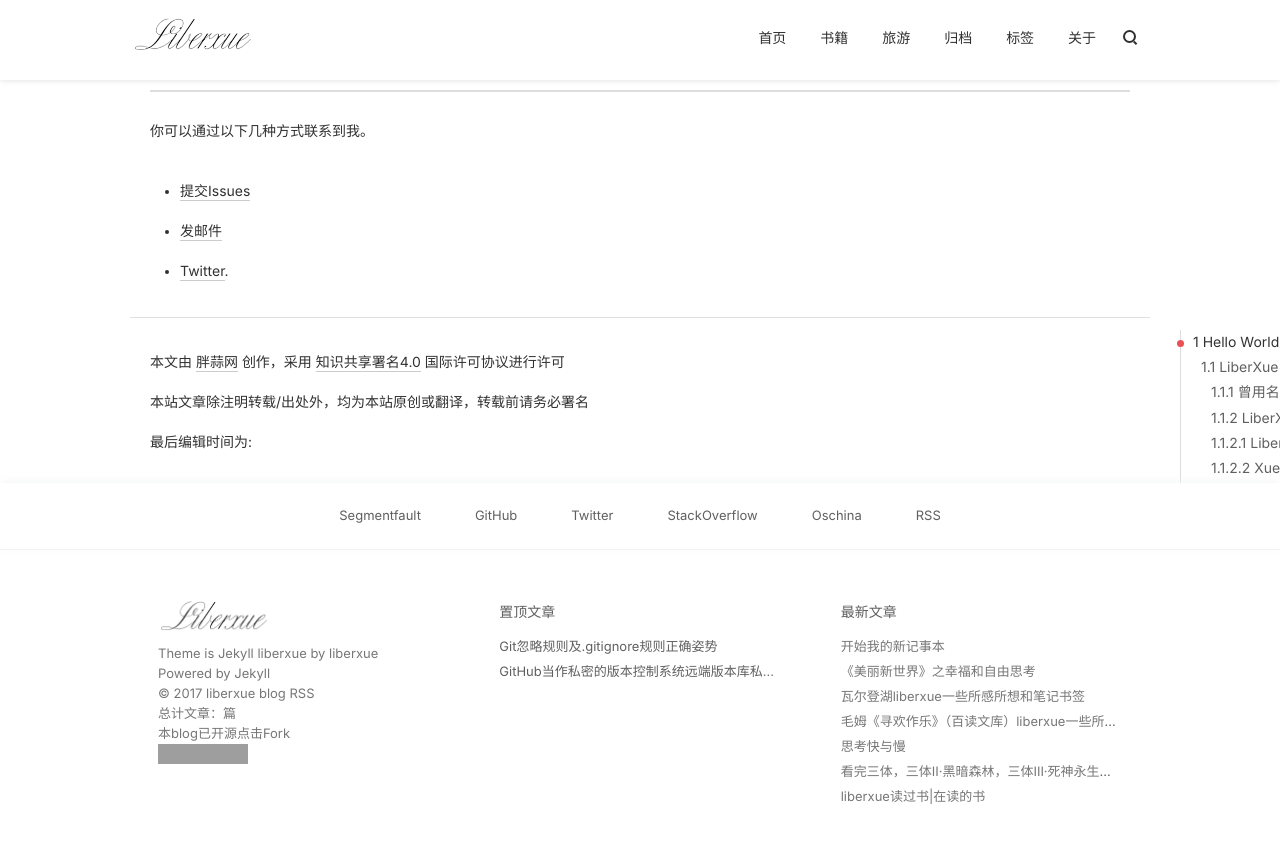
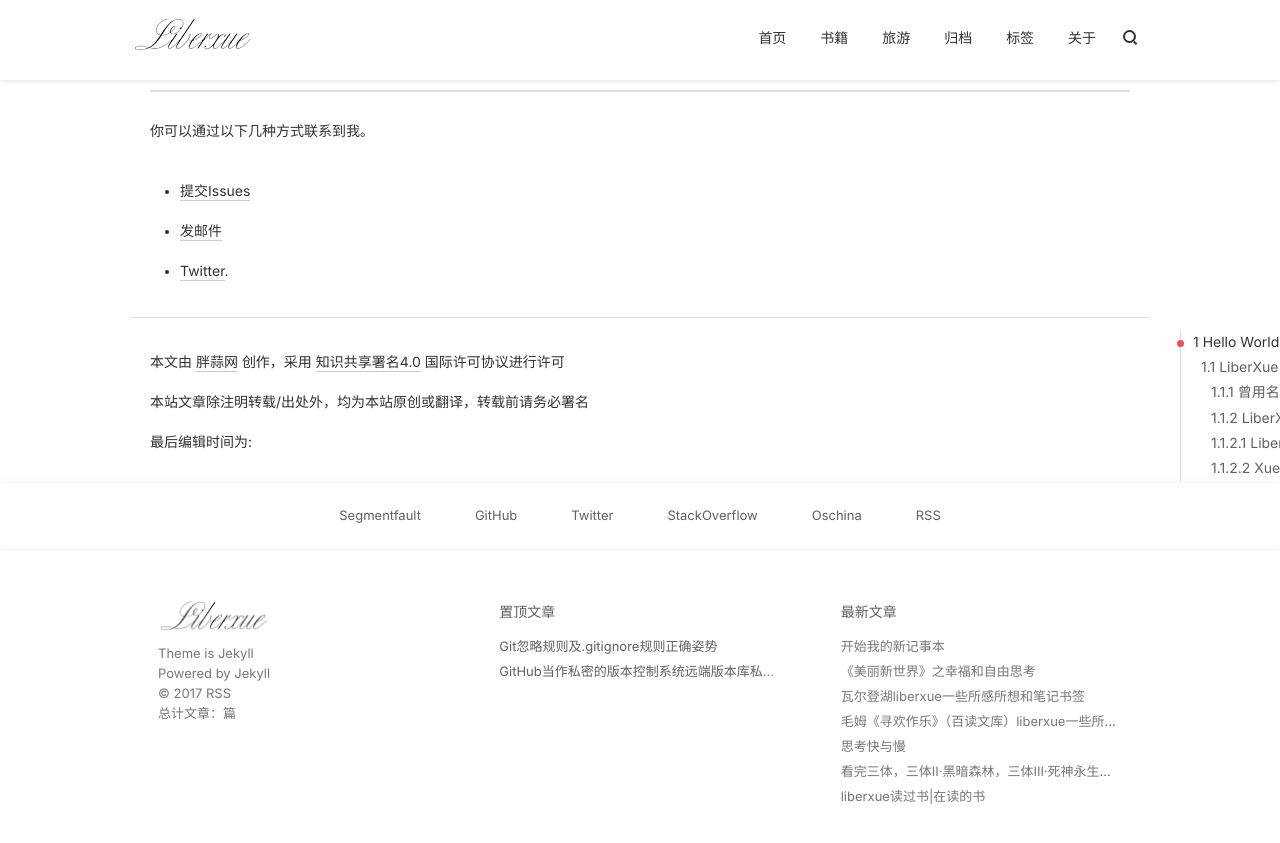
Before and after one commit to mhcyong/blog, a Jekyll site: the page built from about.md, in a window 1280 px wide and 900 px high, scrolled down 4921 px. Shown: the top 843 px of the window. Built offline with Jekyll 4.4.1, drawn with Linux system fonts in a browser that asks for light colours; nearby versions of some CDN libraries; comment, search, counter and statistics services are not loaded; grey boxes are pictures that could not be loaded.

Commit message:
update template

```diff
--- a/_includes/foot.html
+++ b/_includes/foot.html
@@ -2,11 +2,11 @@
 	<div class="footer-social">
 		<div class="footer-container clearfix">
 			<div class="social-list">
-	 <a class="social segmentfault" target="blank" href="https://segmentfault.com/u/liberxue" title="访问 LiberXue_Twitter" data-hover="Segmentfault">Segmentfault</a>
-    <a class="social github" target="blank" href="https://github.com/liberxue" title="访问 LiberXue_Twitter" data-hover="GitHub">GitHub</a>
-    <a class="social twitter" target="blank" href="http://twitter.com/liberxue" title="访问 LiberXue_Twitter" data-hover="Twitter">Twitter</a>
-     <a class="social stackoverflow" target="blank" href="https://stackoverflow.com/users/6902190/liberxue" title="访问 LiberXue_stackoverflow" data-hover="StackOverflow">StackOverflow</a>
-          <a class="social oschina" target="blank" href="https://my.oschina.net/bolanzw" title="访问 LiberXue_Oschina" data-hover="Oschina">Oschina</a>
+			 <a class="social segmentfault" target="blank" href="https://segmentfault.com/u/mhcyong" title="访问" data-hover="Segmentfault">Segmentfault</a>
+			 <a class="social github" target="blank" href="https://github.com/mhcyong" title="访问" data-hover="GitHub">GitHub</a>
+			 <a class="social twitter" target="blank" href="http://twitter.com/mhcyong" title="访问" data-hover="Twitter">Twitter</a>
+			 <a class="social stackoverflow" target="blank" href="https://stackoverflow.com/users/6902190/mhcyong" title="访问 mhcyong_stackoverflow" data-hover="StackOverflow">StackOverflow</a>
+			 <a class="social oschina" target="blank" href="https://my.oschina.net/mhcyong" title="访问 LiberXue_Oschina" data-hover="Oschina">Oschina</a>
 			 <a class="social rss" target="blank" href="/feed.xml"title="访问 LiberXue_RSS" data-hover="RSS">RSS</a>
 			</div>
 		</div>
@@ -16,13 +16,12 @@
             <div class="meta-item meta-copyright">
                 <div class="meta-copyright-info">
                     <a href="/" class="info-logo">
-                         <img src="{{ site.url }}/style/images/logo-liberxue.png"   title="访问 LiberXue_blog" data-hover="LiberXue_blog" alt="LiberXue_blog" /> </a>
+                         <img src="{{ site.url }}/style/images/logo-liberxue.png"   title="访问胖蒜网" data-hover="胖蒜网" alt="胖蒜网" /> </a>
                     <div class="info-text">
-                        <p>Theme is <a href="http://www.liberxue.com/2017/08/03/Jekyllthemes.html" title="访问 Jekyll liberxue主题"  data-hover="Jekyll liberxue"target="_blank">Jekyll liberxue</a> by <a href="http://www.liberxue.com/about" target="_blank">liberxue</a></p>
+                        <p>Theme is <a href="" title="访问主题"  data-hover="Jekyll"target="_blank">Jekyll</a></p>
                         <p>Powered by <a href="{{ site.url }}/tags/#Jekyll" title="Jekyll" data-hover="Jekyll" target="_blank" rel="nofollow">Jekyll</a></p>
-                        <p>&copy; 2017 <a href="/feed.xml"  title="访问 liberxue blog RSS" data-hover="liberxue blog RSS">liberxue blog RSS</a></p>
+                        <p>&copy; 2017 <a href="/feed.xml"  title="访问RSS" data-hover="RSS">RSS</a></p>
                         <p>总计文章：{{paginator.total_posts}}篇</p>
-                      <p>本blog已开源点击Fork</p><iframe src="http://ghbtns.com/github-btn.html?user=liberxue&repo=liberxue.github.io&type=fork&count=true" allowtransparency="true" frameborder="0" scrolling="0" width="95" height="20"></iframe>
                     </div>
                 </div>
             </div>
--- a/_includes/pagination.html
+++ b/_includes/pagination.html
@@ -1,6 +1,6 @@
 <!-- 分页链接 -->
-       <div class="lists-navigator clearfix">
-         <ol class="page-navigator">
+<div class="lists-navigator clearfix">
+      <ol class="page-navigator">
         <li class="current">
             <a href="/" data-hover="首页">
                 <span>首页</span>
```
Also changed, not shown: _includes/head.html (+0 -39 lines), _layouts/blog.html (+5 -4 lines). Lines whose indentation alone changed are shown as unchanged.
